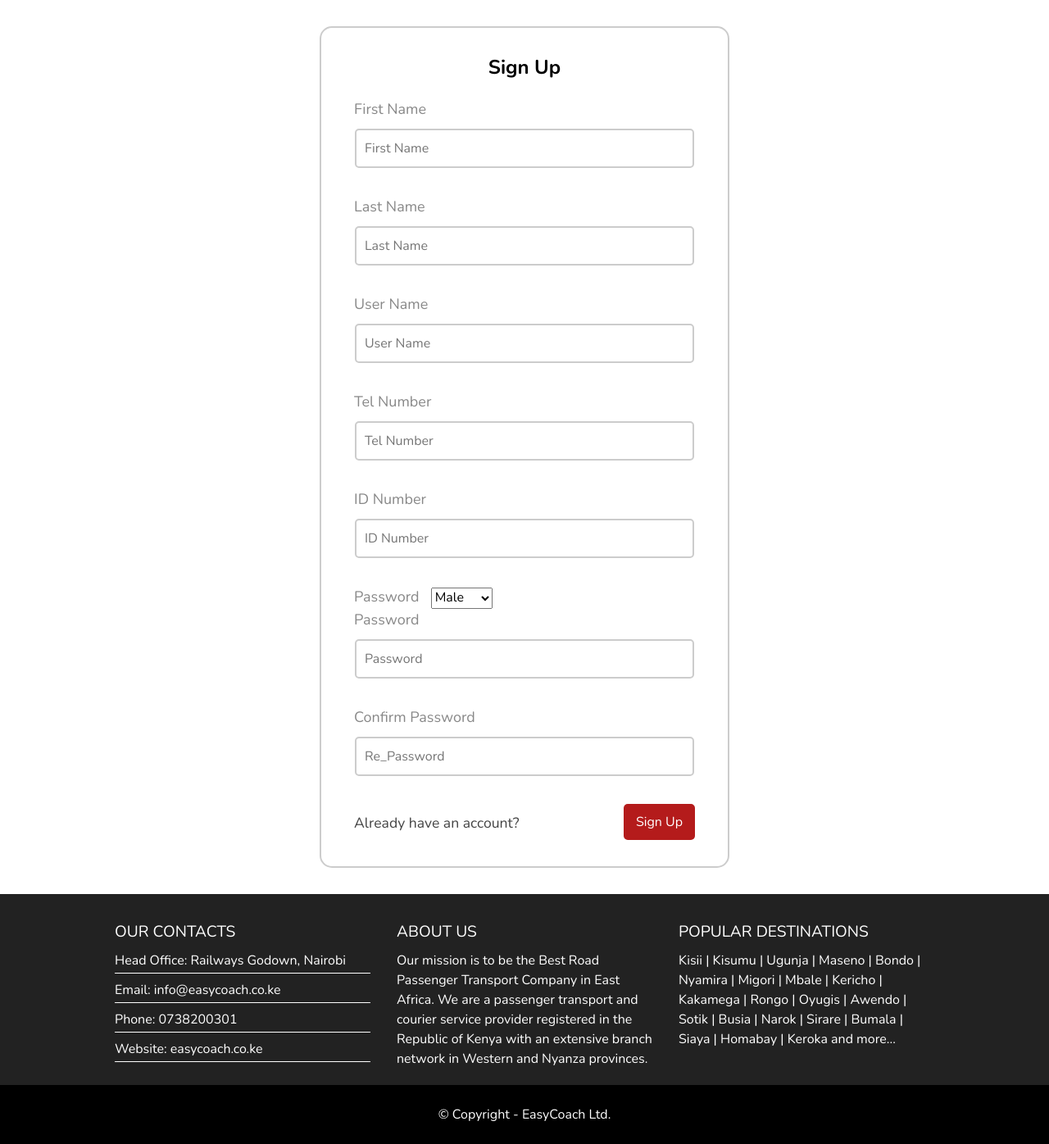
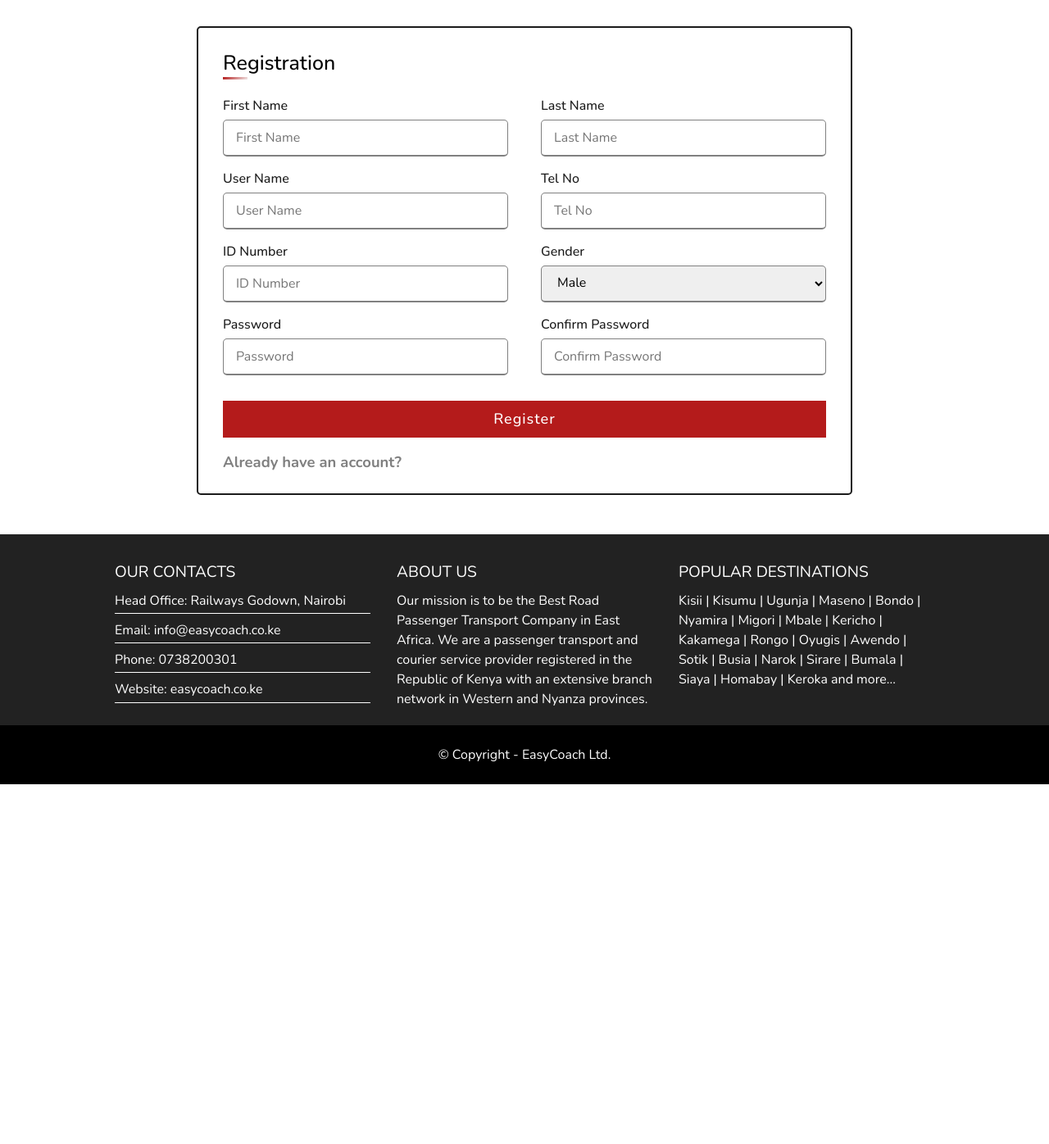
Before and after one commit to PhilN8/easycoach, a PHP site: page /signup.php in a window 1280 px wide. Shown: the part 80-1476 px from the top of the page at 82% size. After the commit the page ends 1037 px from the top, so only its background shows below. Run offline with PHP 8.4, Linux system fonts and the light colour scheme.

Commit message:
signup page improved

```diff
--- a/admin.php
+++ b/admin.php
@@ -1,5 +1,8 @@
 <?php
 session_start();
+
+if (isset($_SESSION['user_id']) && $_SESSION['role'] == 1) {
+
     include_once 'backend/users.php';
 ?>
 
@@ -143,3 +146,6 @@ include_once 'backend/users.php';
     </body>
 
     </html>
+
+<?php } else
+    header('location:login.php');
--- a/backend/signup_check.php
+++ b/backend/signup_check.php
@@ -32,10 +32,10 @@ if (isset($_POST['sign-up'])) {
         header("Location: ../signup.php?error=Re Password is required&$user_data");
         exit();
     } else if (empty($fname)) {
-        header("Location: ../signup.php?error=Name is required&$user_data");
+        header("Location: ../signup.php?error=First Name is required&$user_data");
         exit();
     } else if (empty($lname)) {
-        header("Location: ../signup.php?error=Name is required&$user_data");
+        header("Location: ../signup.php?error=Last Name is required&$user_data");
         exit();
     } else if ($pass !== $re_pass) {
         header("Location: ../signup.php?error=The confirmation password  does not match&$user_data");
--- a/book_online.php
+++ b/book_online.php
@@ -2,8 +2,7 @@
 
 session_start();
 if (!isset($_SESSION['user_name'])) (header('location:login.php'));
-else
-    header('location:homepage.php');
+else header('location:homepage.php');
 ?>
 
 <!-- <!DOCTYPE html>
--- a/css/common.css
+++ b/css/common.css
@@ -10,6 +10,9 @@
     --nav-black: #1b1b1b;
     --nav-red: #b41b1b;
     --nav-white: #f0e6e6;
+
+    --error-bg: #a94442;
+	--error-clr: #f2dede;
 }
 
 body {
@@ -30,6 +33,12 @@ img {
 
 input, textarea, button, select {
     font: inherit;
+}
+
+.animate-opacity{animation:opac 0.8s}
+@keyframes opac{
+    from{opacity:0}
+    to{opacity:1}
 }
 
 header.header {
--- a/css/login.css
+++ b/css/login.css
@@ -48,7 +48,6 @@
 .login__form--label {
     color: var(--nav-black);
 	font-size: 18px;
-	/* padding: 10px; */
 }
 
 .login__form--btn {
--- a/css/signup.css
+++ b/css/signup.css
@@ -1,88 +1,161 @@
-form {
-    margin: 2em auto;
-	max-width: 500px;
-	border: 2px solid #ccc;
-	padding: 30px;
-	background: #fff;
-	border-radius: 15px;
+/* Chrome, Safari, Edge, Opera */
+input::-webkit-outer-spin-button,
+input::-webkit-inner-spin-button {
+	-webkit-appearance: none;
+	margin: 0;
 }
 
-h2 {
-	text-align: center;
-	margin-bottom: 20px;
+/* Firefox */
+input[type=number] {
+	-moz-appearance: textfield;
 }
 
-input {
-	display: block;
-	border: 2px solid #ccc;
-	width: 95%;
-	padding: 10px;
-	margin: 10px auto;
-	border-radius: 5px;
-}
-label {
-	color: #888;
-	font-size: 18px;
-	padding: 10px;
+.register {
+	width: min(50rem, 80%);
+	background-color: white;
+	padding: 1.5625rem 1.875rem;
+	border-radius: 0.3125rem;
+	border: 2px solid var(--nav-black);
+	margin: 2rem auto 3rem;
 }
 
-button {
-	float: right;
-	background: var(--nav-red);
-	padding: 10px 15px;
-	color: #fff;
-	border-radius: 5px;
-	margin-right: 10px;
-	border: none;
-    transition: all 0.3s ease-out;
-}
-button:hover{
-	opacity: .7;
-}
-.error {
-   background: #F2DEDE;
-   color: #A94442;
-   padding: 10px;
-   width: 95%;
-   border-radius: 5px;
-   margin: 5px auto;
+.register__form {
+	width: 100%;
+	color: var(--nav-black);
 }
 
-.success {
-   background: #D4EDDA;
-   color: #40754C;
-   padding: 10px;
-   width: 95%;
-   border-radius: 5px;
-   margin: 5px auto;
+.register__title {
+	font-size: 1.5625rem;
+	font-weight: 500;
+	position: relative;
 }
 
-h1 {
-	text-align: center;
-	color: #fff;
+.register__title::before {
+	content: '';
+	position: absolute;
+	left: 0;
+	bottom: 0;
+	height: 3px;
+	width: 30px;
+	background: linear-gradient(135deg, var(--nav-red), var(--nav-white));
 }
 
-.ca {
-	font-size: 1.1rem;
-	display: inline-block;
-	padding: 10px;
-	text-decoration: none;
-	color: #444;
-}
-.ca:hover {
-	text-decoration: underline;
-    color: dodgerblue;
+.register__user-details {
+	display: flex;
+	flex-wrap: wrap;
+	justify-content: space-between;
+	margin: 1.25rem 0 0.75rem;
 }
 
-.home-nav a {
-	padding: 10px;
-	color: #f7bd65;
-	text-transform: uppercase;
-	text-decoration: none;
+.register__input-box {
+	margin-bottom: 0.9375rem;
+	width: calc(100% / 2 - 1.25rem);
 }
 
-.animate-opacity{animation:opac 0.8s}
-@keyframes opac{
-    from{opacity:0}
-    to{opacity:1}
+.register__label {
+	display: block;
+	font-weight: 500;
+	margin-bottom: 0.3125rem;
+	color: var(--nav-black);
 }
+
+.register__input {
+	height: 2.8125rem;
+	width: 100%;
+	outline: none;
+	border-radius: 0.3125rem;
+	border: 1px solid grey;
+	padding-left: 0.9375rem;
+	font-size: 1rem;
+	border-bottom-width: 2px;
+	transition: all 0.3s ease;
+}
+
+.register__input:focus {
+	border-color: var(--nav-black);
+}
+
+.register__input:invalid {
+	border-color: var(--nav-red);
+}
+
+.register__submit {
+	height: 2.8125rem;
+	margin: 1rem 0 0;
+}
+
+.register__submit--btn {
+	height: 100%;
+	width: 100%;
+	outline: none;
+	color: white;
+	border: none;
+	font-size: 1.125rem;
+	font-weight: 500;
+	letter-spacing: 0.0625rem;
+	background-color: var(--nav-red);
+	transition: all 0.3s ease;
+	border: 1px solid var(--nav-red);
+}
+
+.register__submit--btn:hover {
+	background-color: var(--nav-white);
+	color: var(--nav-red);
+}
+
+.register__link {
+	margin-top: 1rem;
+	cursor: pointer;
+}
+
+.register__link a {
+	font-size: 1.15rem;
+	font-weight: 700;
+	text-decoration: none;
+	color: grey;
+	transition: all 0.3s ease;
+}
+
+.register__link a:hover {
+	color: dodgerblue;
+	text-decoration: underline;
+}
+
+p.register__error {
+	background-color: #f2dede;
+	color: #a94442;
+	padding: 0.625rem;
+	width: 100%;
+	border-radius: 0.3125rem;
+	margin: 1.5rem auto 1.75rem;
+	position: relative;
+}
+
+.register__error span {
+	cursor: pointer;
+	position: absolute;
+	right: 0;
+	top: 0;
+	margin-right: 10px;
+	font-size: 30px;
+	transition: all 0.3s ease;
+}
+
+@media screen and (max-width: 584px) {
+	.register__input-box {
+		width: 100%;
+	}
+
+	.register__user-details {
+		max-height: 300px;
+		overflow-y: scroll;
+	}
+
+	.register__user-details::-webkit-scrollbar {
+		width: 0;
+	}
+
+	.register__submit {
+		margin: 2rem 0 0;
+	}
+}
--- a/homepage.php
+++ b/homepage.php
@@ -1,7 +1,7 @@
 <?php
 session_start();
 
-if (/*isset($_SESSION['id']) &&*/isset($_SESSION['user_name'])) {
+if (isset($_SESSION['user_id']) && $_SESSION['role'] == 2) {
 
 ?>
     <!DOCTYPE html>
--- a/signup.php
+++ b/signup.php
@@ -41,59 +41,75 @@
 
     </header>
 
-    <form class="animate-opacity" action="backend/signup_check.php" method="post">
-        <h2>Sign Up</h2>
+    <section class="register animate-opacity">
+        <div class="register__title">Registration</div>
+        <form action="backend/signup_check.php" method="post" class="register__form">
+
             <?php if (isset($_GET['error'])) { ?>
-            <p class="error"><?php echo $_GET['error']; ?></p>
+                <p class="register__error"><?php echo $_GET['error']; ?>
+                    <span onclick="this.parentElement.style.display = 'none';">&times;</span>
+                </p>
             <?php } ?>
 
-        <?php if (isset($_GET['success'])) { ?>
-            <p class="success"><?php echo $_GET['success']; ?></p>
+            <div class="register__user-details">
+                <div class="register__input-box">
+                    <label for="fname" class="register__label">First Name</label>
+                    <?php if (isset($_GET['fname'])) { ?>
+                        <input value="<?= $_GET['fname'] ?>" placeholder="First Name" type="text" name="fname" id="fname" class="register__input">
+                    <?php } else { ?>
+                        <input placeholder="First Name" type="text" name="fname" id="fname" class="register__input">
                     <?php } ?>
-
-        <label>First Name</label>
-        <?php if (isset($_GET['fname'])) { ?>
-            <input type="text" name="fname" placeholder="First Name" value="<?php echo $_GET['lname']; ?>"><br>
+                </div>
+                <div class="register__input-box">
+                    <label for="lname" class="register__label">Last Name</label>
+                    <?php if (isset($_GET['lname'])) { ?>
+                        <input value="<?= $_GET['lname'] ?>" placeholder="Last Name" type="text" name="lname" id="lname" class="register__input">
                     <?php } else { ?>
-            <input type="text" name="fname" placeholder="First Name"><br>
+                        <input placeholder="Last Name" type="text" name="lname" id="lname" class="register__input">
                     <?php } ?>
-
-        <label>Last Name</label>
-        <?php if (isset($_GET['lname'])) { ?>
-            <input type="text" name="lname" placeholder="Last Name" value="<?php echo $_GET['lname']; ?>"><br>
+                </div>
+                <div class="register__input-box">
+                    <label for="uname" class="register__label">User Name</label>
+                    <?php if (isset($_GET['uname'])) { ?>
+                        <input value="<?= $_GET['uname'] ?>" placeholder="User Name" type="text" name="uname" id="uname" class="register__input">
                     <?php } else { ?>
-            <input type="text" name="lname" placeholder="Last Name"><br>
+                        <input placeholder="User Name" type="text" name="uname" id="uname" class="register__input">
                     <?php } ?>
-
-        <label>User Name</label>
-        <?php if (isset($_GET['uname'])) { ?>
-            <input type="text" name="uname" placeholder="User Name" value="<?php echo $_GET['uname']; ?>"><br>
-        <?php } else { ?>
-            <input type="text" name="uname" placeholder="User Name"><br>
-        <?php } ?>
-
-        <label>Tel Number</label>
-        <input type="number" name="tel_no" placeholder="Tel Number"><br>
-
-        <label>ID Number</label>
-        <input type="number" name="id_no" placeholder="ID Number"><br>
-
-        <label>Password</label>
-        <select name="gender" id="gender">
+                </div>
+                <div class="register__input-box">
+                    <label for="tel_no" class="register__label">Tel No</label>
+                    <input placeholder="Tel No" type="number" name="tel_no" id="tel_no" class="register__input">
+                </div>
+                <div class="register__input-box">
+                    <label for="id_no" class="register__label">ID Number</label>
+                    <input placeholder="ID Number" type="number" name="id_no" id="id_no" class="register__input">
+                </div>
+                <div class="register__input-box">
+                    <label for="gender" class="register__label">Gender</label>
+                    <select name="gender" id="gender" class="register__input">
                         <option value="male" selected>Male</option>
                         <option value="female">Female</option>
-        </select><br>
+                    </select>
+                </div>
+                <div class="register__input-box">
+                    <label for="password" class="register__label">Password</label>
+                    <input placeholder="Password" type="password" name="password" id="password" class="register__input">
+                </div>
+                <div class="register__input-box">
+                    <label for="re_password" class="register__label">Confirm Password</label>
+                    <input placeholder="Confirm Password" type="password" name="re_password" id="re_password" class="register__input">
+                </div>
+            </div>
 
-        <label>Password</label>
-        <input type="password" name="password" placeholder="Password"><br>
+            <div class="register__submit">
+                <input type="submit" value="Register" name="sign-up" class="register__submit--btn">
+            </div>
 
-        <label>Confirm Password</label>
-        <input type="password" name="re_password" placeholder="Re_Password"><br>
-
-        <button type="submit" name="sign-up">Sign Up</button>
-        <a href="login.php" class="ca">Already have an account?</a>
-        <!-- <a href="index.php" class="ca">Home Page</a> -->
+            <p class="register__link">
+                <a href="login.php">Already have an account?</a>
+            </p>
         </form>
+    </section>
 
     <footer class="footer">
 
@@ -150,7 +166,7 @@
         </p>
     </footer>
 
-    <script src="nav.js"></script>
+    <script src="scripts/nav.js"></script>
 </body>
 
 </html>
```
Lines whose indentation alone changed are shown as unchanged.
